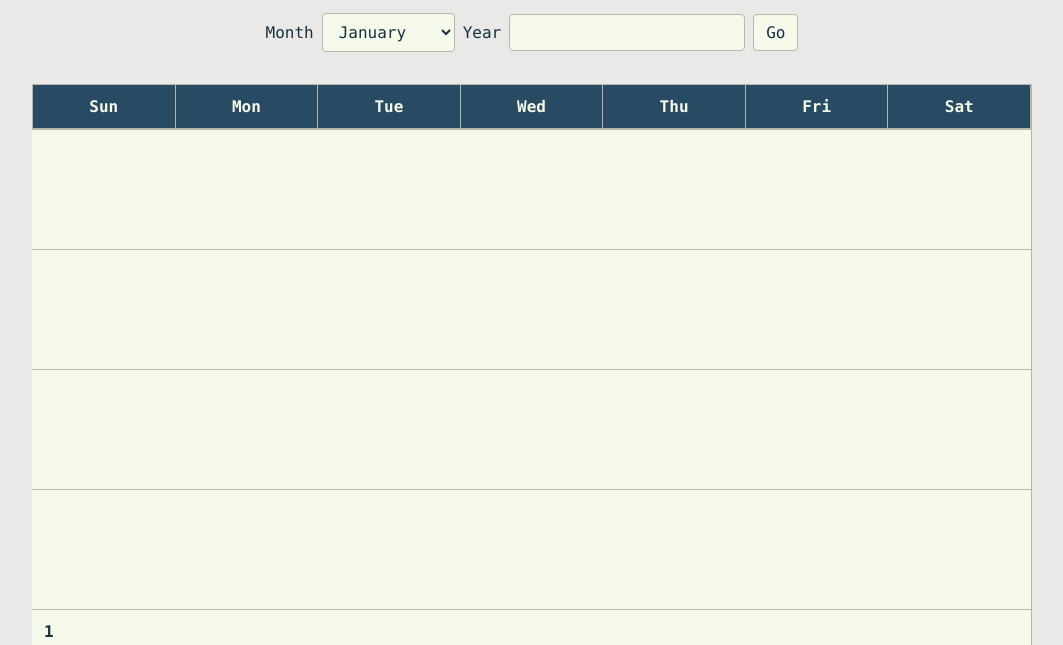
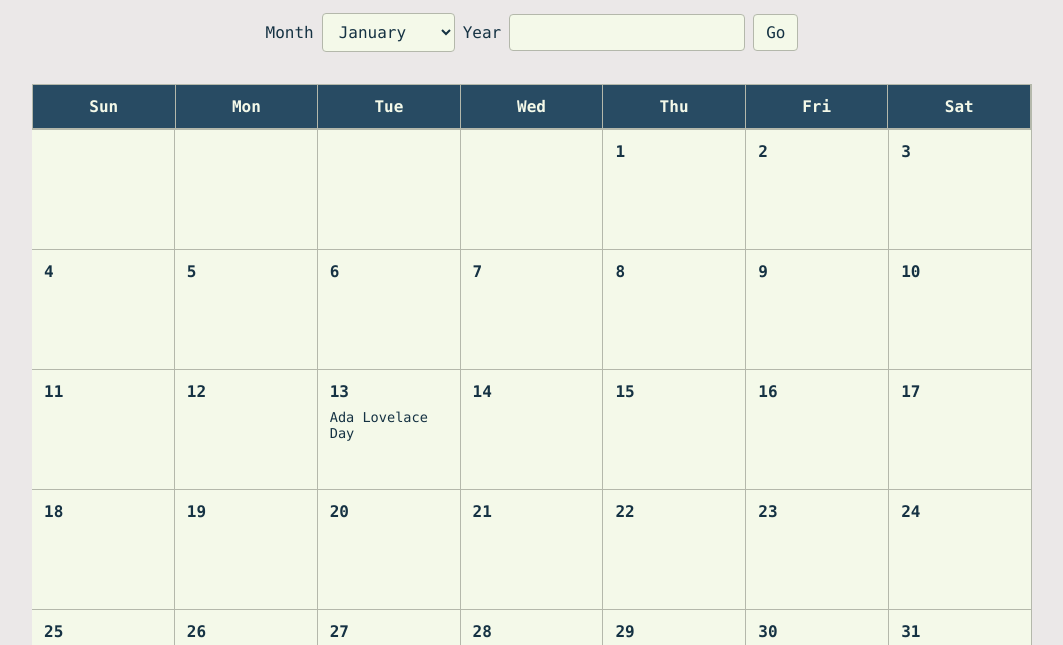
Before and after one commit to d-odumosu/Project-Days-Calendar, a website with bundled scripts: page index.html in a window 1280 px wide. Shown: the part 155-800 px from the top of the page, without its empty margins (108-1171 px from the left). Built offline with nearby package versions, Linux system fonts and the light colour scheme.

Commit message:
bug fixing in commemorative display

```diff
--- a/common.mjs
+++ b/common.mjs
@@ -77,6 +77,7 @@ export function calculateCommemorativeDate(dateObj, year) {
     date.setDate(date.getDate() + 1);
   }
 }
+
 export function formatDate(date) {
   return `${date.getFullYear()}${String(date.getMonth() + 1).padStart(2, "0")}${String(date.getDate()).padStart(2, "0")}`;
 }
--- a/style.css
+++ b/style.css
@@ -89,7 +89,8 @@ input:focus-visible {
 }
 
 #calendar-days {
-  display: contents; /* Allows the date cells to line up in the parent calendar grid */
+  display: grid;
+  grid-template-columns: repeat(7, 1fr);
 }
 
 .calendar-day {
--- a/web.mjs
+++ b/web.mjs
@@ -92,7 +92,7 @@ function renderCalendar(year, month, datesObj) {
 
         datesObj.forEach((dateObj) => {
             const commemorativeDay = displayCommemorativeDays(dateObj, year);
-            if (commemorativeDay === i) {
+            if (commemorativeDay.day === i && commemorativeDay.month === month) {
                 const commemorativeDayElement =
                     numberCell.querySelector(".commemorative-days");
 
@@ -125,7 +125,10 @@ function createCalendarDay(date) {
 
 function displayCommemorativeDays(dateObj, year) {
     const commemorativeDay = calculateCommemorativeDate(dateObj, year)
-    return commemorativeDay.getDate()
+    return {
+        day: commemorativeDay.getDate(),
+        month:commemorativeDay.getMonth()
+    }
 }
 
 previousMonthButton.addEventListener("click", goToPreviousMonth);
```
